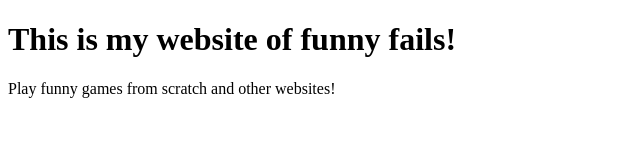
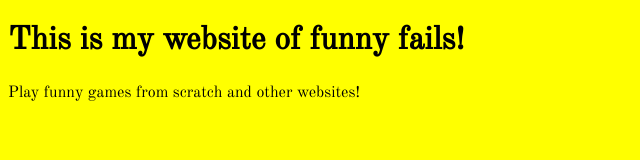
Before and after one commit to cnwk4/cnwk4.github.io, a plain HTML site: page index.html in a window 1280 px wide. Shown: the whole page, without its empty margins (0-640 px from the left). Drawn offline with nearby package versions, Linux system fonts and the light colour scheme.

Commit message:
Update index.html

```diff
--- a/index.html
+++ b/index.html
@@ -1,5 +1,23 @@
+
 <!DOCTYPE html>
 <html>
+<head>
+    <link href="https://fonts.googleapis.com/css?family=Old+Standard+TT&display=swap" rel="stylesheet">
+    <style>
+        body {
+            background-color: yellow;
+            font-family: 'Old Standard TT', serif;
+        }
+    </style>
+</head>
+<body>
 <h1>This is my website of funny fails!</h1>
   <p>Play funny games from scratch and other websites!</p>
+
+
+
+
+</body>
+
+
 <html>
```
